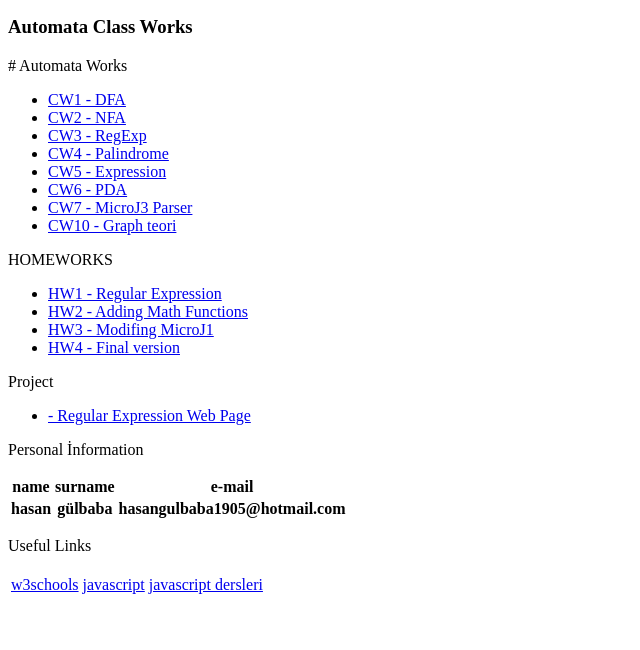
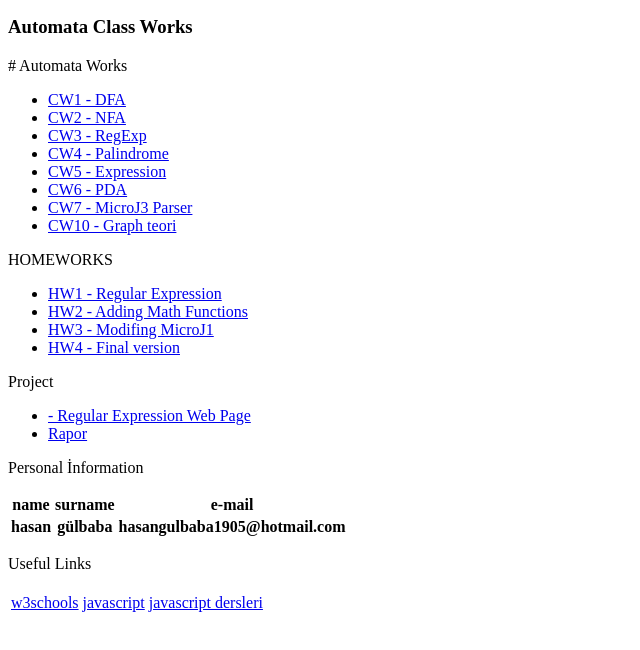
Before and after one commit to hasangulbaba/Auto, a plain HTML site: page index.html in a window 1280 px wide. Shown: the part 80-730 px from the top of the page, without its empty margins (0-640 px from the left). Drawn offline with Linux system fonts and the light colour scheme.

Commit message:
Update index.html

```diff
--- a/index.html
+++ b/index.html
@@ -42,6 +42,7 @@ Project
 
 <ul>
 <li><a href="https://hasangulbaba.github.io/AutoMath/asd"> - Regular Expression Web Page</a></li>
+<li><a href="https://hasangulbaba.github.io/AutoMath/otomtaProjectRapor.docx">Rapor</a></li>
 </ul>
 
 </div>
```
